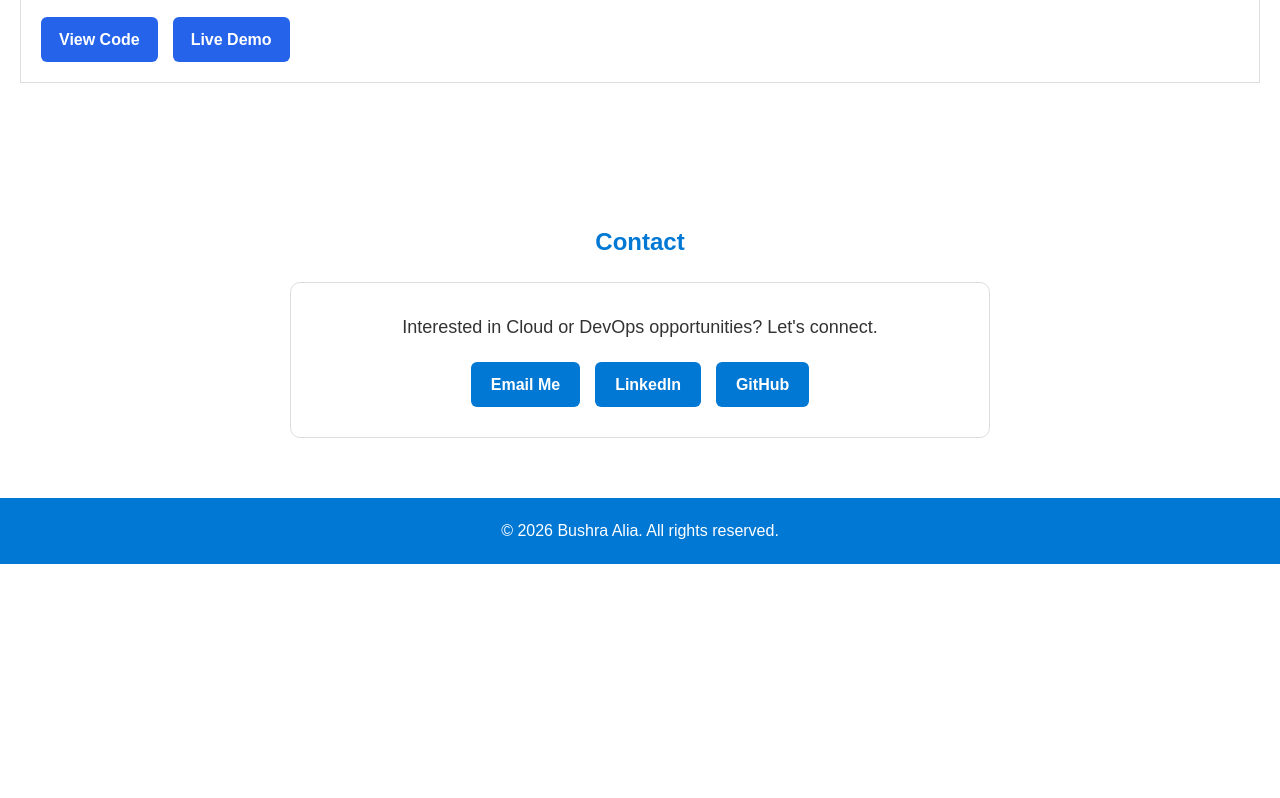
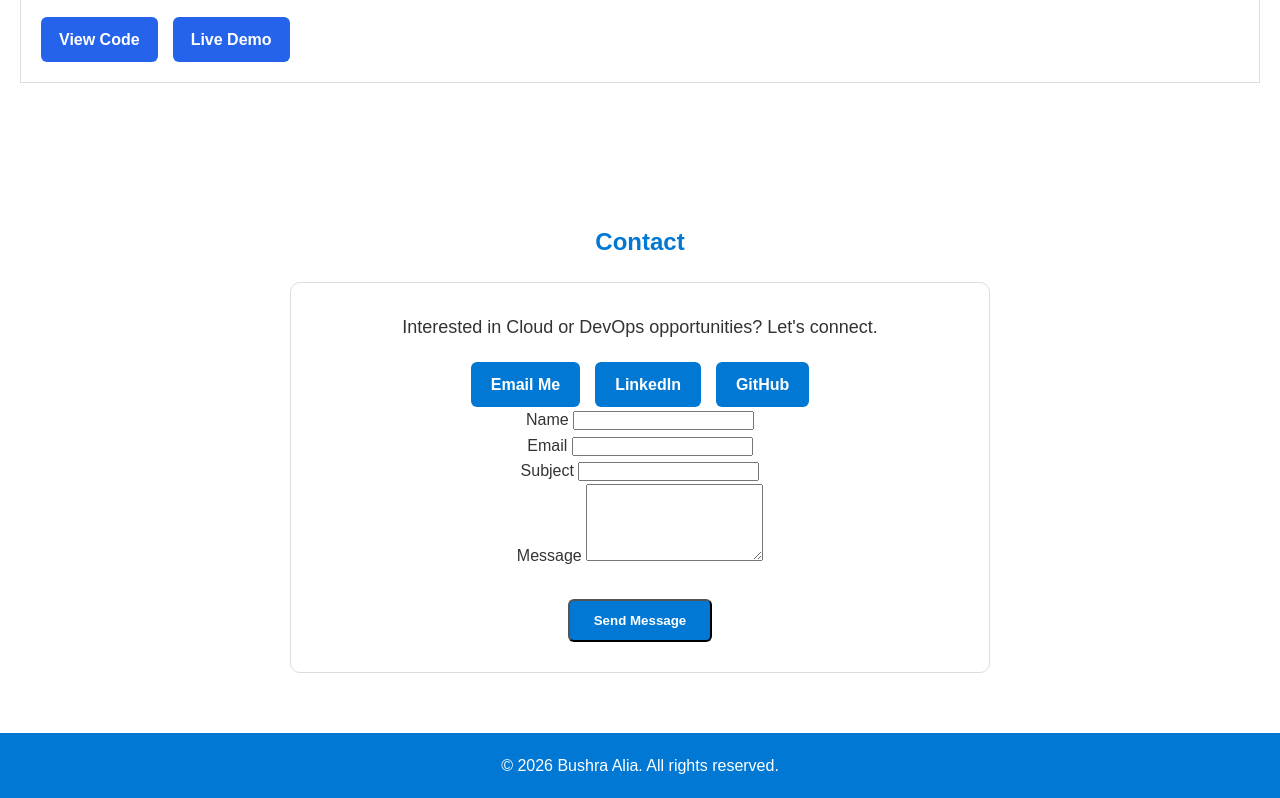
Before and after one commit to zitayyab17-afk/azure-cloud-portfolio, a plain HTML site: page website/index.html in a window 1280 px wide. Shown: the part 2000-2798 px from the top of the page. Before the commit the page ends 2564 px from the top, so only its background shows below. Drawn offline with Linux system fonts and the light colour scheme.

Commit message:
contact form added to website

```diff
--- a/website/index.html
+++ b/website/index.html
@@ -92,6 +92,33 @@
             </a>
 
         </div>
+        <form id="contact-form">
+
+    <div class="form-group">
+        <label for="name">Name</label>
+        <input type="text" id="name" name="name">
+    </div>
+
+    <div class="form-group">
+        <label for="email">Email</label>
+        <input type="email" id="email" name="email">
+    </div>
+
+    <div class="form-group">
+        <label for="subject">Subject</label>
+        <input type="text" id="subject" name="subject">
+    </div>
+
+    <div class="form-group">
+        <label for="message">Message</label>
+        <textarea id="message" name="message" rows="5"></textarea>
+    </div>
+
+    <button type="submit" class="btn">
+        Send Message
+    </button>
+
+</form>
 
     </div>
 
```
